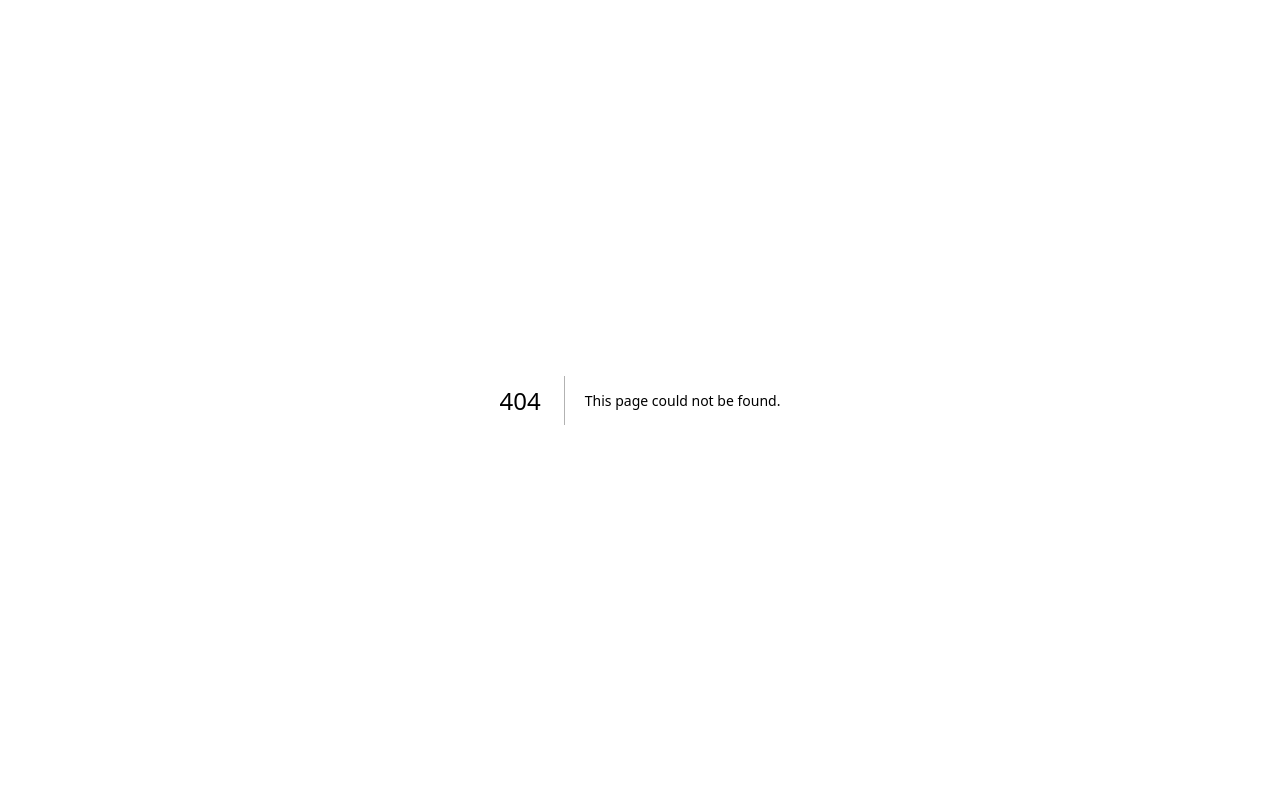
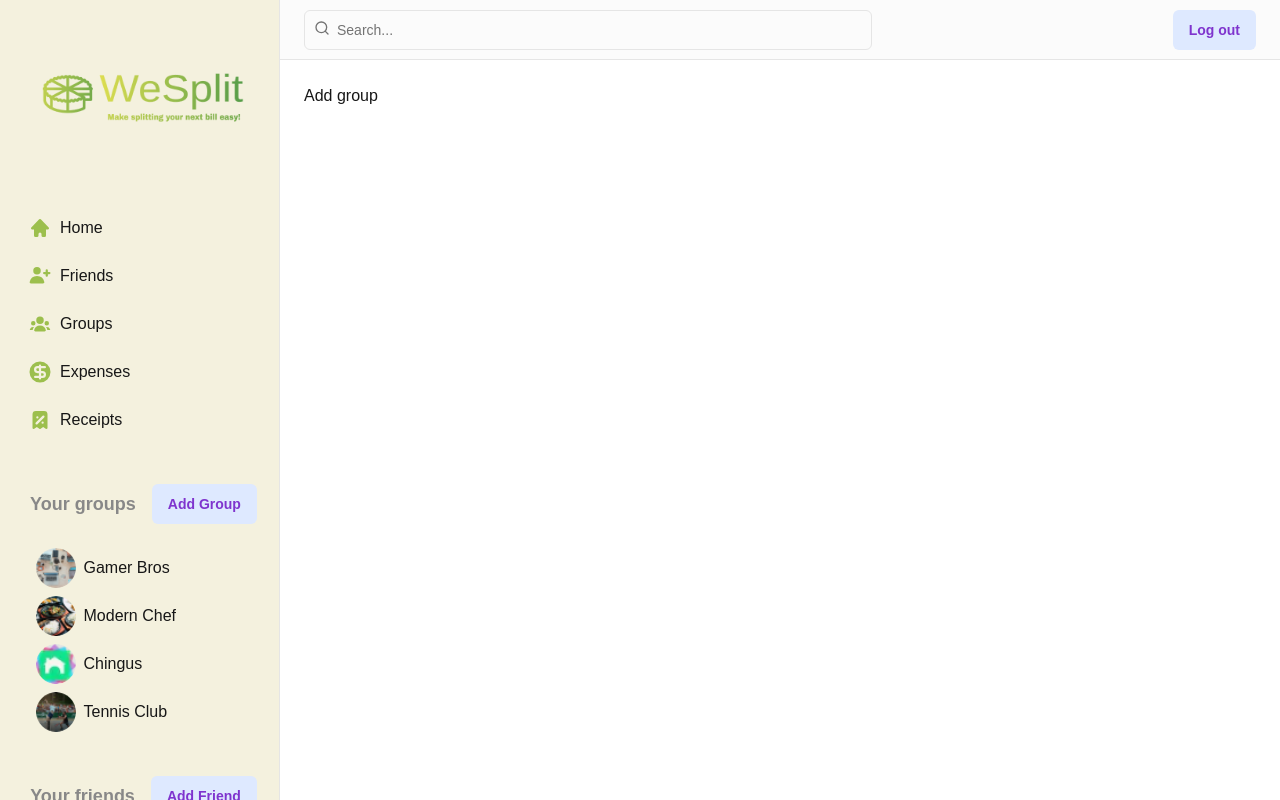
Before and after one commit to chingu-voyages/v51-tier3-team-33, a Next.js app: page /groups/add in a window 1280 px wide. Before the commit this address had no page. Shown: the top 800 px of the page. Built offline with nearby package versions, Linux system fonts and the light colour scheme.

Commit message:
added group/add route and redirect on button click from navbar

```diff
--- /dev/null
+++ b/app/(dashboard)/groups/add/page.tsx
@@ -0,0 +1,3 @@
+export default function Page() {
+  return <p>Add group </p>;
+}
--- a/app/(dashboard)/ui/groupsList.tsx
+++ b/app/(dashboard)/ui/groupsList.tsx
@@ -1,3 +1,6 @@
+'use client'
+
+import { useRouter } from 'next/navigation'
 import { Button } from '@/components/ui/button';
 import Image from 'next/image';
 import React from 'react'
@@ -29,11 +32,16 @@ const groups = [
 ];
 
 const GroupsList = () => {
+  const router = useRouter();
+
   return (
     <div className='flex flex-col items-center justify-between mt-10 ml-2'>
       <div className='flex grow gap-4 items-center justify-center'>
         <h1 className='text-lg font-semibold text-grey'>Your groups</h1>
-        <Button className='bg-solitude outline-none text-purple font-semibold hover:bg-purple hover:text-white'>
+        <Button
+          className='bg-solitude outline-none text-purple font-semibold hover:bg-purple hover:text-white'
+          type='button'
+          onClick={() => router.push('/groups/add')}>
           Add Group
         </Button>
       </div>
```
